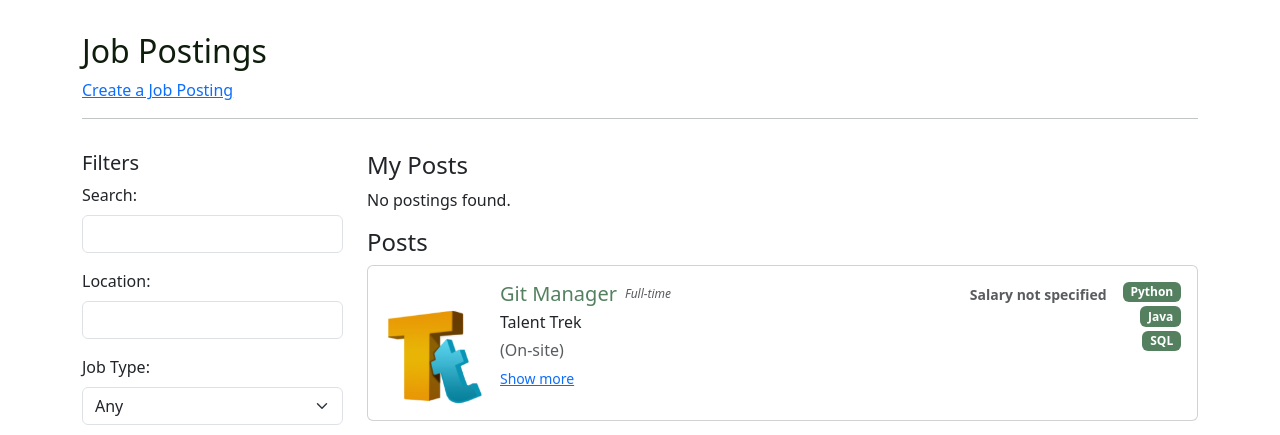
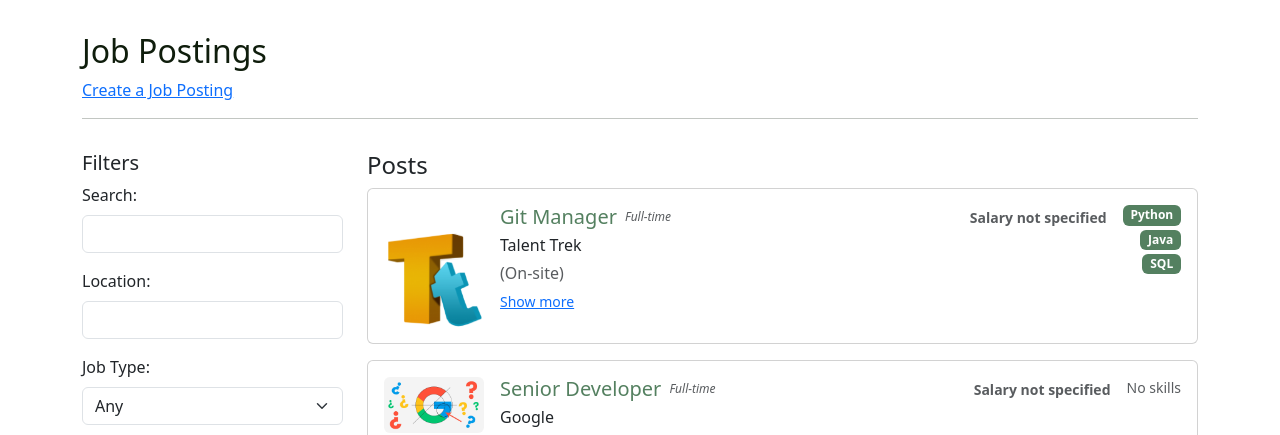
Before and after one commit to Bobbyiii21/TalentTrek, a Django app: page /posting/ in a window 1280 px wide. Shown: the part 56-491 px from the top of the page. Run offline with Django 5.2, Linux system fonts and the light colour scheme; data comes from the database, SQL or seed files in the repository; parts of the project's set-up code (start-up, migrations or seed data) failed here and were passed over; some libraries are stand-ins or nearby versions.

Commit message:
My posts no longer shows up if no posts

```diff
--- a/posting/templates/posting/index.html
+++ b/posting/templates/posting/index.html
@@ -97,7 +97,10 @@
 </div>
       <!--Job Postings-->
   <div class="col-md-9">
+    {% if template_data.my_postings %}
         <h4>My Posts</h4>
+    {% else %}
+    {% endif %}
         {% for post in template_data.my_postings %}
           <div class="col-12 mb-3">
     <div class="card p-3">
@@ -184,9 +187,7 @@
     </div>
   </div>
         {% empty %}
-          <p>No postings found.</p>
         {% endfor %}
-
 
 <!--Job Postings-->
         <h4>Posts</h4>
```
